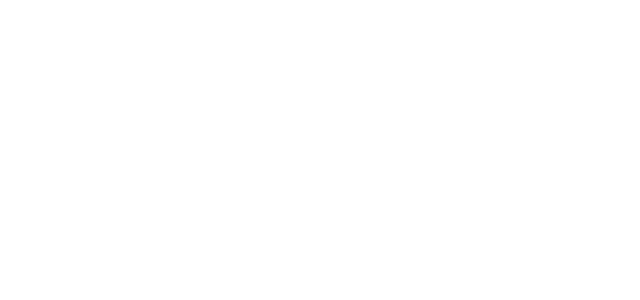
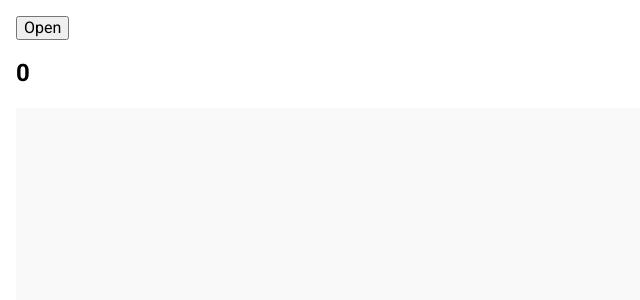
Before and after one commit to mori5321/fmind, a React (Vite) app in the folder apps/client/: page /upload in a window 1280 px wide. Shown: the top 300 px of the page, without its empty margins (0-640 px from the left). Built offline with nearby package versions, Linux system fonts and the light colour scheme.

Commit message:
feat: mockup directory selector

```diff
--- a/apps/client/package.json
+++ b/apps/client/package.json
@@ -8,6 +8,8 @@
   },
   "dependencies": {
     "@fmind/graph": "workspace:^1.0.0",
+    "@tanstack/virtual-core": "3.0.0-beta.2",
+    "@tanstack/react-virtual": "3.0.0-beta.2",
     "react": "^18.0.0",
     "react-dom": "^18.0.0",
     "recoil": "^0.7.4",
--- a/apps/client/src/components/index.tsx
+++ b/apps/client/src/components/index.tsx
@@ -2,11 +2,13 @@
 import { Route } from 'wouter'
 
 import { ProtoPage } from './pages/ProtoPage'
+import { UploadPage } from './pages/UploadPage'
 
 const App = () => {
   return (
     <RecoilRoot>
       <Route path="/" component={ProtoPage} />
+      <Route path="/upload" component={UploadPage} />
     </RecoilRoot>
   )
 }
--- /dev/null
+++ b/apps/client/src/components/pages/UploadPage/index.tsx
@@ -0,0 +1,114 @@
+import { useVirtualizer } from '@tanstack/react-virtual'
+import { useMemo, useRef, useState, useEffect } from 'react'
+
+import styles from './styles.module.scss'
+
+type FileMap = {
+  [key: string]: {
+    file: File;
+    uploaded: boolean;
+  };
+};
+
+export const UploadPage = () => {
+  const [loading, setLoading] = useState(false)
+  const tmpFileMap = useRef<FileMap>({} as FileMap)
+  const [fileMap, setFileMap] = useState<FileMap>({} as FileMap)
+
+  const handleOpenPicker = async () => {
+    const dirHandle = await window.showDirectoryPicker({ mode: 'read' })
+
+    setLoading(true)
+
+    for await (const [_name, handler] of dirHandle.entries()) {
+      if (handler.kind === 'file') {
+        const file = await handler.getFile()
+
+        tmpFileMap.current[file.name] = { file, uploaded: false }
+      }
+    }
+
+    setLoading(false)
+
+    setFileMap(tmpFileMap.current)
+  }
+
+  const keys = useMemo(() => {
+    return Object.keys(fileMap)
+  }, [fileMap])
+
+  const count = useMemo(() => {
+    return keys.length
+  }, [keys])
+
+  const parentRef = useRef<HTMLDivElement | null>(null)
+
+  const rowVirtualizer = useVirtualizer<HTMLDivElement | null>({
+    count,
+    getScrollElement: () => parentRef.current,
+    estimateSize: () => 20,
+    overscan: 5,
+    debug: true,
+    enableSmoothScroll: true,
+  })
+
+  const getFileFromVirtual = (index: number): File | null => {
+    const key = keys[index]
+    if (!key) return null
+
+    return fileMap[key].file
+  }
+
+  // Workaround
+  // https://github.com/TanStack/virtual/issues/322
+  useEffect(() => {
+    return () => {
+      rowVirtualizer.scrollElement = null
+    }
+  }, [rowVirtualizer])
+
+  return (
+    <div className={styles.wrapper}>
+      <button onClick={handleOpenPicker}>Open</button>
+      <h2>{keys.length}</h2>
+      <div
+        ref={parentRef}
+        style={{
+          height: '800px',
+          width: '100%',
+          background: '#f9f9f9',
+          overflow: 'auto',
+        }}
+      >
+        <div
+          style={{
+            height: `${rowVirtualizer.getTotalSize()}px`,
+            width: '100%',
+            position: 'relative',
+          }}
+        >
+          {loading
+            ? 'Loading ...'
+            : rowVirtualizer.getVirtualItems().map((virtualRow) => {
+              return (
+                <div
+                  key={virtualRow.index}
+                  ref={virtualRow.measureElement}
+                  style={{
+                    position: 'absolute',
+                    top: 0,
+                    left: 0,
+                    width: '100%',
+                    height: `${virtualRow.size}px`,
+                    transform: `translateY(${virtualRow.start}px)`,
+                  }}
+                >
+                  {getFileFromVirtual(virtualRow.index)?.name}
+                </div>
+              )
+            })}
+        </div>
+      </div>
+    </div>
+  )
+}
--- /dev/null
+++ b/apps/client/src/components/pages/UploadPage/styles.module.scss
@@ -0,0 +1,5 @@
+@import "../../../styles/layout.scss";
+
+.wrapper {
+  padding: $paddingLg;
+}
--- a/apps/client/src/main.tsx
+++ b/apps/client/src/main.tsx
@@ -5,7 +5,10 @@
 import './styles/globals/normalize.css'
 import './styles/globals/global.css'
 
-ReactDOM.createRoot(document.getElementById('root')!).render(
+/* eslint-disable-next-line @typescript-eslint/no-non-null-assertion  */
+const target = document.getElementById('root')!
+
+ReactDOM.createRoot(target).render(
   <React.StrictMode>
     <App />
   </React.StrictMode>
```
Also changed, not shown: 1 other file (tests, documents, lock files or other folders).
